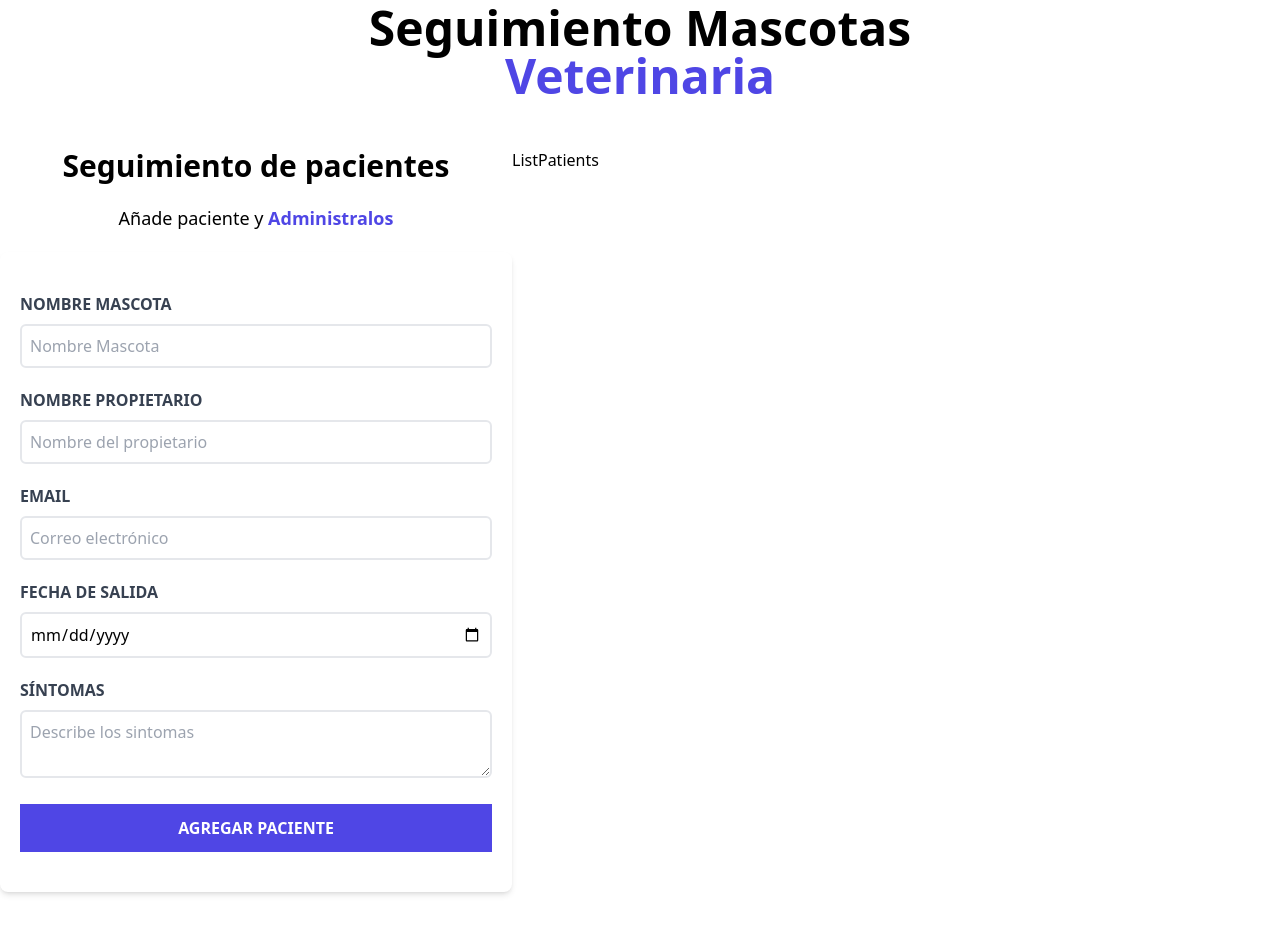
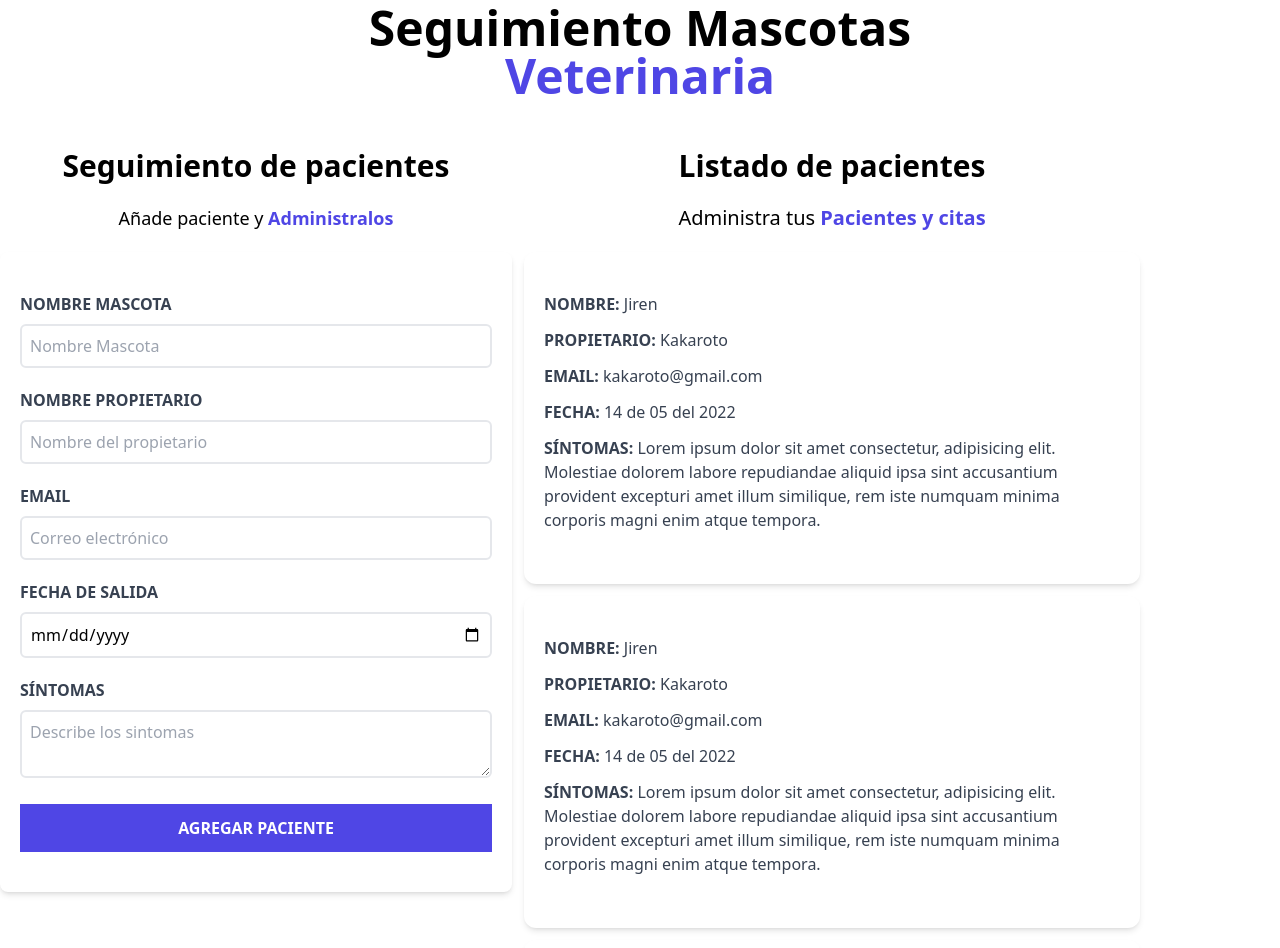
Before and after one commit to jdvpl/react-vet-localstorage-vite, a React (Vite) app: page / in a window 1280 px wide. Built offline with nearby package versions, Linux system fonts and the light colour scheme.

Commit message:
listado de pacientes

```diff
--- a/src/components/ListPatients.jsx
+++ b/src/components/ListPatients.jsx
@@ -1,9 +1,23 @@
 import React from 'react'
+import Paciente from './Paciente'
 
 const ListPatients = () => {
   return (
-    <div className="md:w-1/2 lg:3/5">
-      <h2>ListPatients</h2>
+    <div className="md:w-1/2 lg:3/5 md:h-screen overflow-y-scroll">
+      <h2 className="font-black text-3xl text-center">
+        Listado de pacientes
+      </h2>
+      <p className="text-xl my-5 text-center">
+        Administra tus {""}
+        <span className="text-indigo-600 font-bold">Pacientes y citas</span>
+      </p>
+
+      <Paciente/>
+      <Paciente/>
+      <Paciente/>
+      <Paciente/>
+      <Paciente/>
+      <Paciente/>
     </div>
   )
 }
--- /dev/null
+++ b/src/components/Paciente.jsx
@@ -0,0 +1,25 @@
+import React from 'react'
+
+const Paciente = () => {
+  return (
+    <div className="m-3 bg-white shadow-md px-5 py-10 rounded-xl">
+        <p className="font-bold uppercase text-gray-700 mb-3">Nombre: {""}
+          <span className="font-normal normal-case">Jiren</span>
+        </p>
+        <p className="font-bold uppercase text-gray-700 mb-3">Propietario: {""}
+          <span className="font-normal normal-case">Kakaroto</span>
+        </p>
+        <p className="font-bold uppercase text-gray-700 mb-3">Email: {""}
+          <span className="font-normal normal-case">kakaroto@gmail.com</span>
+        </p>
+        <p className="font-bold uppercase text-gray-700 mb-3">Fecha: {""}
+          <span className="font-normal normal-case">14 de 05 del 2022</span>
+        </p>
+        <p className="font-bold uppercase text-gray-700 mb-3">Síntomas: {""}
+          <span className="font-normal normal-case">Lorem ipsum dolor sit amet consectetur, adipisicing elit. Molestiae dolorem labore repudiandae aliquid ipsa sint accusantium provident excepturi amet illum similique, rem iste numquam minima corporis magni enim atque tempora.</span>
+        </p>
+      </div>
+  )
+}
+
+export default Paciente
```
